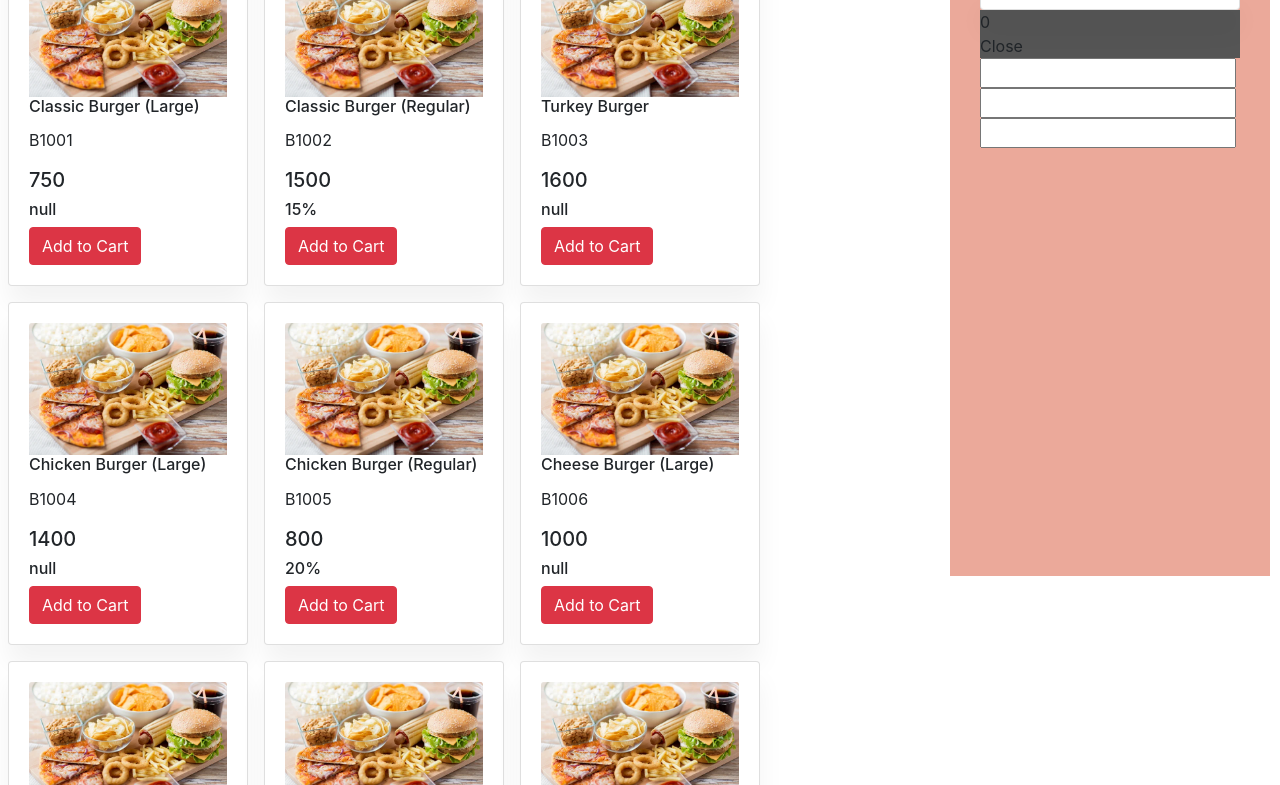
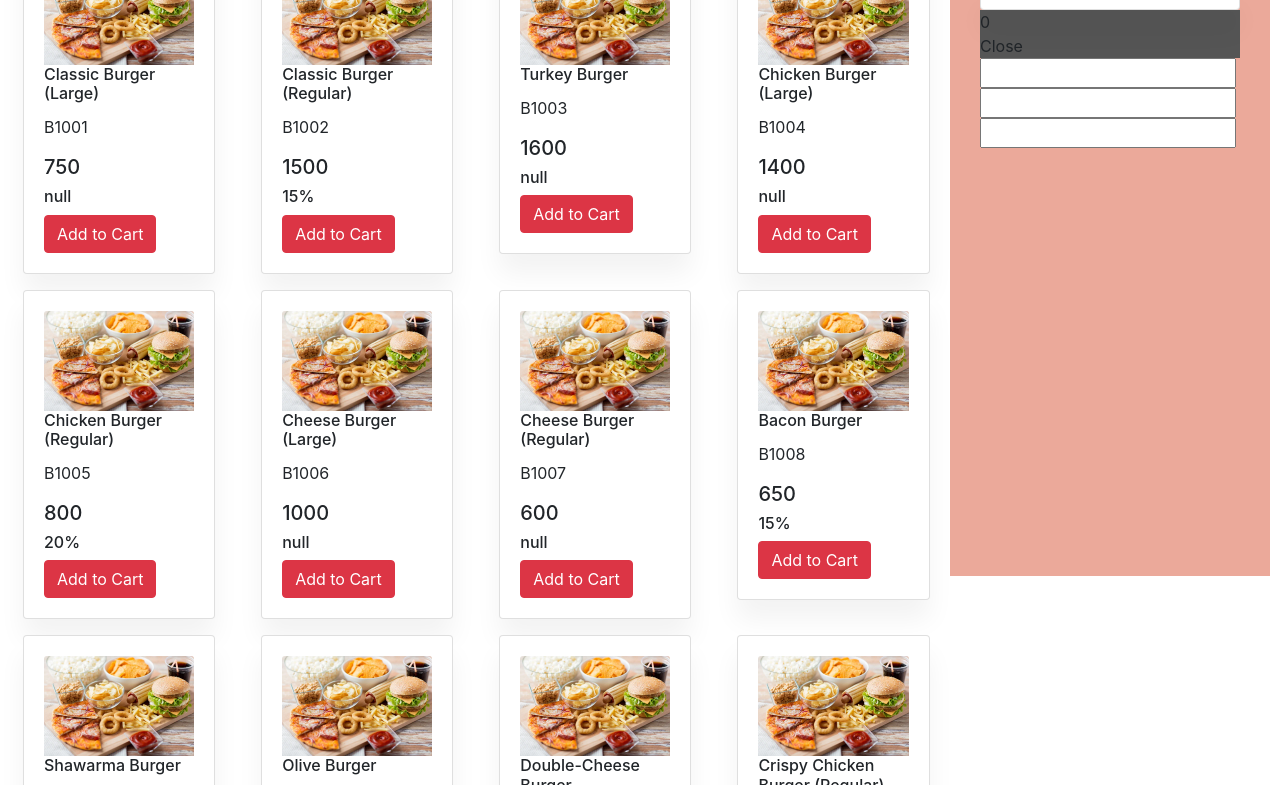
Before and after one commit to minuraDinupriya/mos-pos, a plain HTML site: page index.html in a window 1280 px wide. Shown: the part 128-913 px from the top of the page. Drawn offline with nearby package versions, Linux system fonts and the light colour scheme.

Commit message:
cards are directly added to the itm class at index.html

```diff
--- a/asset/js/app.js
+++ b/asset/js/app.js
@@ -345,11 +345,11 @@ let burgerArray = [
     // Loop through the array
     array.forEach((item) => {
       // Use the .col class to specify the width of each card
-      let col = document.createElement("div");
-      col.classList.add("col-lg-3");
+      let div = document.createElement("div");
+      div.classList.add("col-lg-3");
       // Use the .card class to create a card element
       let card = document.createElement("div");
-      card.classList.add("card","wd","m-2");
+      card.classList.add("card","m-2");
       // Use the .card-body class to add a padded section within the card
       let cardBody = document.createElement("div");
       cardBody.classList.add("card-body");
@@ -395,18 +395,19 @@ let burgerArray = [
       // Append the card body element to the card element
       card.appendChild(cardBody);
       // Append the card element to the col element
-      container.appendChild(card);
+      div.appendChild(card);
+      container.appendChild(div);
       // Append the col element to the row element
     //   row.appendChild(col);
     });
     // Append the row element to the container element
     // container.appendChild(row);
     // Return the container element
-    return container;
+    // return container;
   }
 
   // Call the function and pass the food array as an argument
-  let result = generateHTML(burgerArray);
+generateHTML(burgerArray);
   // Append the result to the document body
 //   document.body.appendChild(result);
 
```
Also changed, not shown: index.html (+1 -1 lines).
